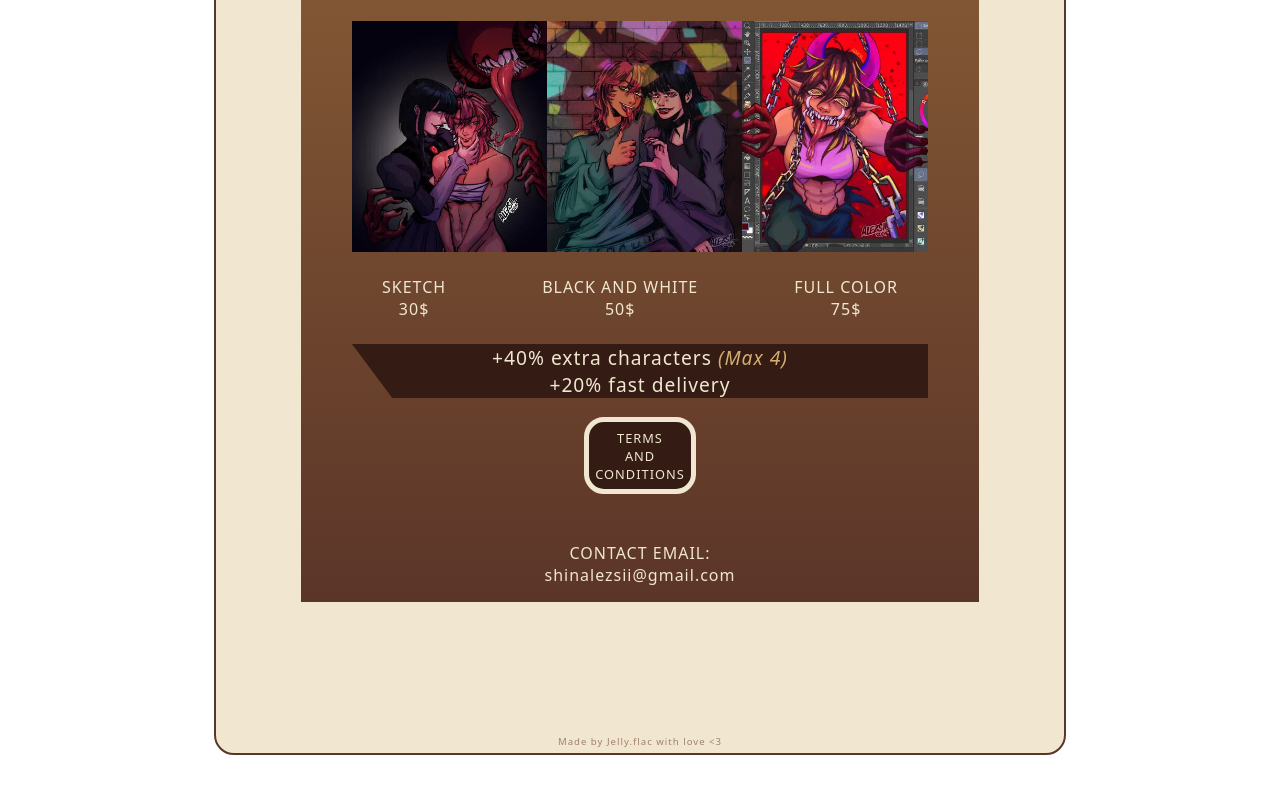
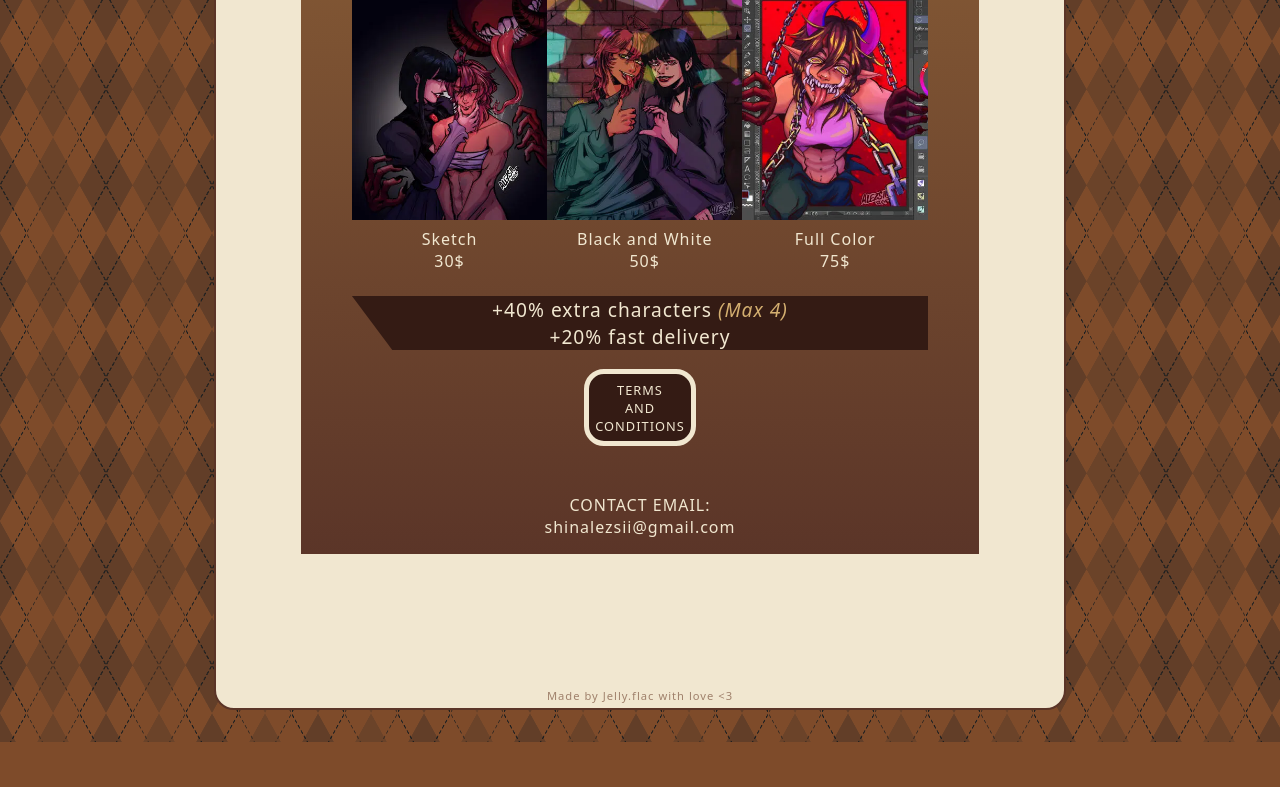
Before and after one commit to Jellyv7/Commisions-Alez-Webpage, an Astro site: page /commisions in a window 1280 px wide. Shown: the part 1303-2090 px from the top of the page. After the commit the page ends 2045 px from the top, so only its background shows below. Built offline with nearby package versions, Linux system fonts and the light colour scheme; Astro itself is replaced by a stand-in of ours; a web font is replaced by a local one.

Commit message:
fix commisions page and add background

```diff
--- a/src/components/Prices.astro
+++ b/src/components/Prices.astro
@@ -9,22 +9,26 @@ const { title, images, prices, extraCharacterPrice, maxExtraCharacters, fastDeli
 		<h1>{title}</h1>
 	</header>
 	<div class="images">
+		<div>
 			<Image src={images[0]} alt="Commision Example Image" decoding="async"/>
-		<Image src={images[1]} alt="Commision Example Image" decoding="async"/>
-		<Image src={images[2]} alt="Commision Example Image" decoding="async"/>
-	</div>
-	<div class="prices">
 			<div>
 				<span>Sketch</span>
 				<span>{prices[0]}$</span>
 			</div>
+		</div>
+		<div>
+			<Image src={images[1]} alt="Commision Example Image" decoding="async"/>
 			<div>
 				<span>Black and White</span>
 				<span>{prices[1]}$</span>
 			</div>
+		</div>
+		<div>
+			<Image src={images[2]} alt="Commision Example Image" decoding="async"/>
 			<div>
 				<span>Full Color</span>
 				<span>{prices[2]}$</span>
+			</div>
 		</div>
 	</div>
 	<footer>
@@ -58,17 +62,19 @@ const { title, images, prices, extraCharacterPrice, maxExtraCharacters, fastDeli
 		width: 85%;
 	}
 
-	.prices {
+	.images > div {
 		display: flex;
-		gap: 6em;
-		color: var(--background-100);
+		align-items: center;
+		justify-content: center;
+		flex-direction: column;
 	}
 
-	.prices > div {
+	.images > div > div {
 		display: flex;
 		flex-direction: column;
+		color: var(--background-100);
 		text-align: center;
-		text-transform: uppercase;
+		margin-top: 0.5em;
 	}
 
 	em {
--- a/src/layouts/Layout.astro
+++ b/src/layouts/Layout.astro
@@ -102,6 +102,8 @@ const { title } = Astro.props;
   		font-family: "Potta One", system-ui;
 		background-color: white;
 		letter-spacing: -0.025rem;
+		background: url('../assets/texture.png') repeat;
+		background-color: #7e4b2a;
 	}
 
 	body {
@@ -151,7 +153,7 @@ const { title } = Astro.props;
 
 	.watermark {
 		padding: 0.5em;
-		font-size: 0.6rem;
+		font-size: 0.7rem;
 		opacity: 0.6;
 		color: #6a3e29;
 	}
```
Also changed, not shown: src/assets/texture.png (added). Lines whose indentation alone changed are shown as unchanged.
